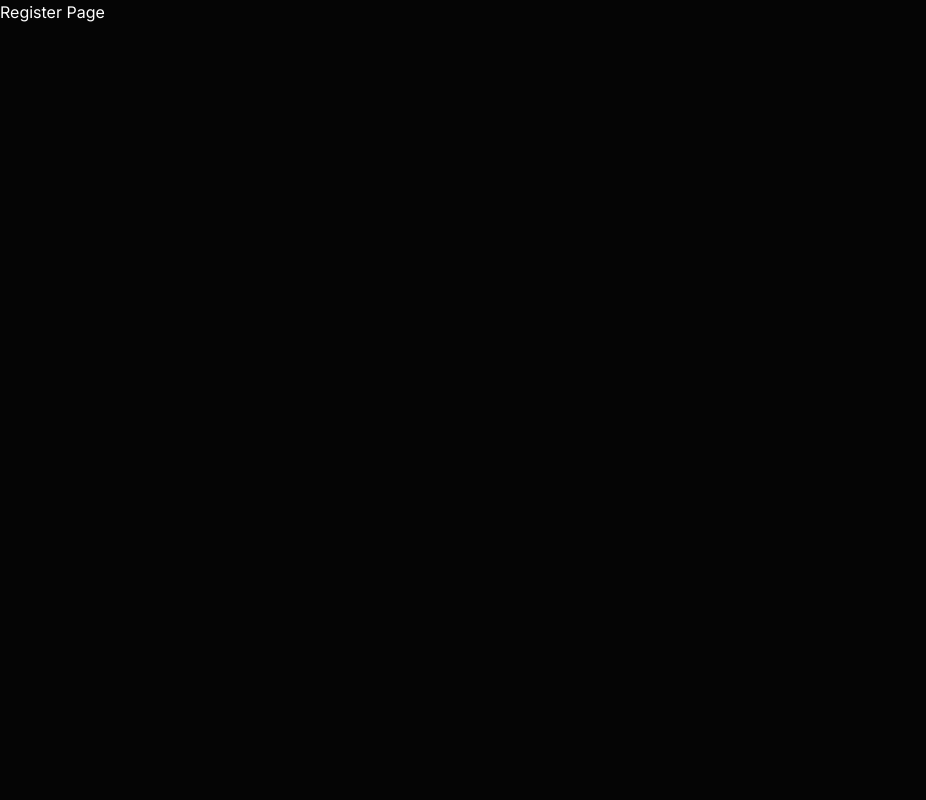
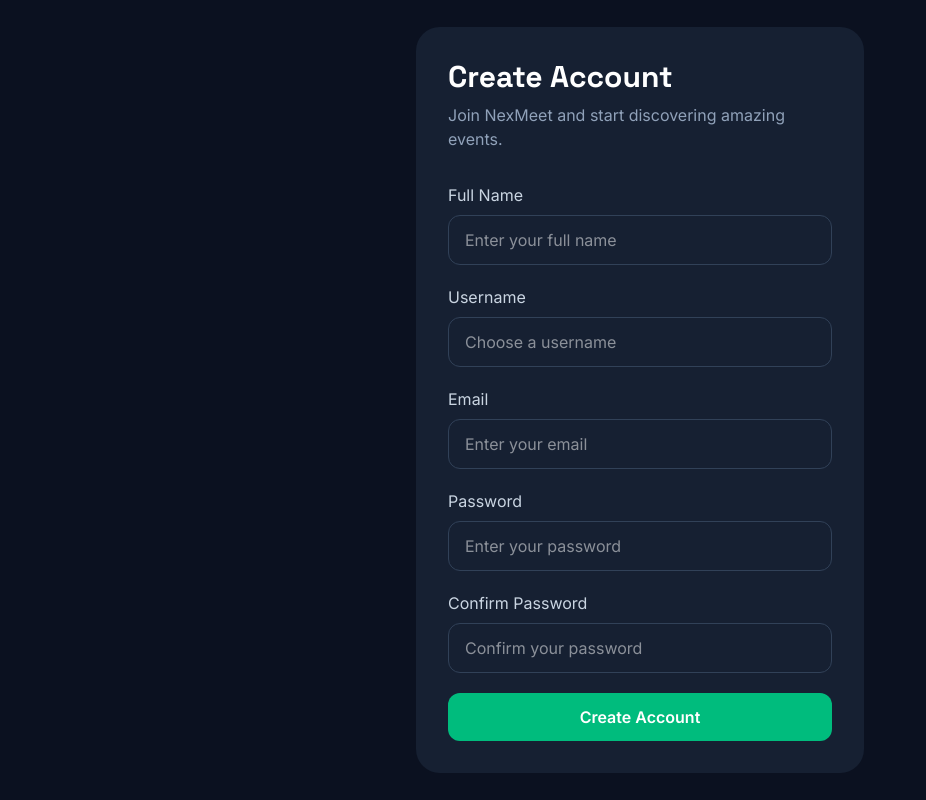
Before and after one commit to Ayush0425/NexMeet, a React (Vite) app in the folder client/: page /register in a window 1280 px wide. Shown: the whole page, without its empty margins (0-926 px from the left). Built offline with nearby package versions, Linux system fonts and the light colour scheme; no server answers.

Commit message:
implement event details and user registration

```diff
--- a/client/package.json
+++ b/client/package.json
@@ -10,17 +10,17 @@
     "preview": "vite preview"
   },
   "dependencies": {
-    "@hookform/resolvers": "^5.5.7",
+    "@hookform/resolvers": "^5.7.1",
     "@tailwindcss/vite": "^4.3.3",
     "@tanstack/react-query": "^5.101.4",
-    "axios": "^1.18.1",
+    "axios": "^1.19.0",
     "class-variance-authority": "^0.7.1",
     "clsx": "^2.1.1",
     "framer-motion": "^12.43.0",
     "lucide-react": "^1.28.0",
     "react": "^19.2.7",
     "react-dom": "^19.2.7",
-    "react-hook-form": "^7.83.0",
+    "react-hook-form": "^7.84.0",
     "react-icons": "^5.7.0",
     "react-router-dom": "^7.18.2",
     "sonner": "^2.0.7",
--- /dev/null
+++ b/client/src/features/auth/LoginForm/LoginForm.tsx
@@ -0,0 +1,88 @@
+import { useForm } from "react-hook-form";
+import { zodResolver } from "@hookform/resolvers/zod";
+import { loginUser } from "../../../services/auth/auth.service";
+import {
+  loginSchema,
+  type LoginFormData,
+} from "../../../validators/auth/auth.schema";
+
+function LoginForm() {
+  const {
+    register,
+    handleSubmit,
+    formState: { errors, isSubmitting },
+  } = useForm<LoginFormData>({
+    resolver: zodResolver(loginSchema),
+  });
+
+  const onSubmit = async (data: LoginFormData) => {
+  try {
+    const response = await loginUser(data);
+
+    console.log(response);
+
+    alert("Login Successful!");
+
+    // Next we'll save JWT and redirect
+  } catch (error) {
+    console.error(error);
+
+    alert("Invalid email or password");
+  }
+};
+
+  return (
+    <form
+      onSubmit={handleSubmit(onSubmit)}
+      className="space-y-6"
+    >
+      <div>
+        <label className="mb-2 block text-sm text-slate-300">
+          Email
+        </label>
+
+        <input
+          {...register("email")}
+          type="email"
+          placeholder="Enter your email"
+          className="w-full rounded-xl border border-slate-700 bg-[#162032] px-4 py-3 text-white outline-none transition focus:border-emerald-500"
+        />
+
+        {errors.email && (
+          <p className="mt-2 text-sm text-red-500">
+            {errors.email.message}
+          </p>
+        )}
+      </div>
+
+      <div>
+        <label className="mb-2 block text-sm text-slate-300">
+          Password
+        </label>
+
+        <input
+          {...register("password")}
+          type="password"
+          placeholder="Enter your password"
+          className="w-full rounded-xl border border-slate-700 bg-[#162032] px-4 py-3 text-white outline-none transition focus:border-emerald-500"
+        />
+
+        {errors.password && (
+          <p className="mt-2 text-sm text-red-500">
+            {errors.password.message}
+          </p>
+        )}
+      </div>
+
+      <button
+        type="submit"
+        disabled={isSubmitting}
+        className="w-full rounded-xl bg-emerald-500 py-3 font-semibold text-white transition hover:bg-emerald-600 disabled:opacity-50"
+      >
+        {isSubmitting ? "Signing In..." : "Sign In"}
+      </button>
+    </form>
+  );
+}
+
+export default LoginForm;
--- /dev/null
+++ b/client/src/features/auth/RegisterForm/RegisterForm.tsx
@@ -0,0 +1,155 @@
+import { useForm } from "react-hook-form";
+import { zodResolver } from "@hookform/resolvers/zod";
+
+import {
+  registerSchema,
+  type RegisterFormData,
+} from "../../../validators/auth/auth.schema";
+
+import { registerUser } from "../../../services/auth/auth.service";
+
+function RegisterForm() {
+  const {
+    register,
+    handleSubmit,
+    formState: { errors, isSubmitting },
+  } = useForm<RegisterFormData>({
+    resolver: zodResolver(registerSchema),
+  });
+
+  const onSubmit = async (data: RegisterFormData) => {
+    try {
+      // Remove confirmPassword before sending to backend
+      const { confirmPassword, ...payload } = data;
+
+      const response = await registerUser(payload);
+
+      console.log(response);
+
+      alert("Registration Successful!");
+    } catch (error: any) {
+      console.error(error);
+
+      console.log(error.response?.data);
+
+      alert(error.response?.data?.message || "Registration Failed!");
+    }
+  };
+
+  return (
+    <form
+      onSubmit={handleSubmit(onSubmit)}
+      className="space-y-5"
+    >
+      {/* Full Name */}
+      <div>
+        <label className="mb-2 block text-slate-300">
+          Full Name
+        </label>
+
+        <input
+          {...register("fullName")}
+          className="w-full rounded-xl border border-slate-700 bg-[#162032] px-4 py-3 text-white outline-none transition focus:border-emerald-500"
+          placeholder="Enter your full name"
+        />
+
+        {errors.fullName && (
+          <p className="mt-1 text-sm text-red-500">
+            {errors.fullName.message}
+          </p>
+        )}
+      </div>
+
+      {/* Username */}
+      <div>
+        <label className="mb-2 block text-slate-300">
+          Username
+        </label>
+
+        <input
+          {...register("username")}
+          className="w-full rounded-xl border border-slate-700 bg-[#162032] px-4 py-3 text-white outline-none transition focus:border-emerald-500"
+          placeholder="Choose a username"
+        />
+
+        {errors.username && (
+          <p className="mt-1 text-sm text-red-500">
+            {errors.username.message}
+          </p>
+        )}
+      </div>
+
+      {/* Email */}
+      <div>
+        <label className="mb-2 block text-slate-300">
+          Email
+        </label>
+
+        <input
+          {...register("email")}
+          type="email"
+          className="w-full rounded-xl border border-slate-700 bg-[#162032] px-4 py-3 text-white outline-none transition focus:border-emerald-500"
+          placeholder="Enter your email"
+        />
+
+        {errors.email && (
+          <p className="mt-1 text-sm text-red-500">
+            {errors.email.message}
+          </p>
+        )}
+      </div>
+
+      {/* Password */}
+      <div>
+        <label className="mb-2 block text-slate-300">
+          Password
+        </label>
+
+        <input
+          {...register("password")}
+          type="password"
+          className="w-full rounded-xl border border-slate-700 bg-[#162032] px-4 py-3 text-white outline-none transition focus:border-emerald-500"
+          placeholder="Enter your password"
+        />
+
+        {errors.password && (
+          <p className="mt-1 text-sm text-red-500">
+            {errors.password.message}
+          </p>
+        )}
+      </div>
+
+      {/* Confirm Password */}
+      <div>
+        <label className="mb-2 block text-slate-300">
+          Confirm Password
+        </label>
+
+        <input
+          {...register("confirmPassword")}
+          type="password"
+          className="w-full rounded-xl border border-slate-700 bg-[#162032] px-4 py-3 text-white outline-none transition focus:border-emerald-500"
+          placeholder="Confirm your password"
+        />
+
+        {errors.confirmPassword && (
+          <p className="mt-1 text-sm text-red-500">
+            {errors.confirmPassword.message}
+          </p>
+        )}
+      </div>
+
+      <button
+        type="submit"
+        disabled={isSubmitting}
+        className="w-full rounded-xl bg-emerald-500 py-3 font-semibold text-white transition hover:bg-emerald-600 disabled:cursor-not-allowed disabled:opacity-50"
+      >
+        {isSubmitting
+          ? "Creating Account..."
+          : "Create Account"}
+      </button>
+    </form>
+  );
+}
+
+export default RegisterForm;
--- /dev/null
+++ b/client/src/lib/axios.ts
@@ -0,0 +1,8 @@
+import axios from "axios";
+
+const api = axios.create({
+  baseURL: import.meta.env.VITE_API_URL,
+  withCredentials: true,
+});
+
+export default api;
--- a/client/src/pages/Login/LoginPage.tsx
+++ b/client/src/pages/Login/LoginPage.tsx
@@ -1,5 +1,21 @@
+import LoginForm from "../../features/auth/LoginForm/LoginForm";
+
 function LoginPage() {
-  return <div>Login Page</div>;
+  return (
+    <main className="flex min-h-screen items-center justify-center bg-[#0B1120] px-6">
+      <div className="w-full max-w-md rounded-3xl bg-[#162032] p-8">
+        <h1 className="mb-2 text-3xl font-bold text-white">
+          Welcome Back
+        </h1>
+
+        <p className="mb-8 text-slate-400">
+          Sign in to continue to NexMeet.
+        </p>
+
+        <LoginForm />
+      </div>
+    </main>
+  );
 }
 
 export default LoginPage;
--- a/client/src/pages/Register/RegisterPage.tsx
+++ b/client/src/pages/Register/RegisterPage.tsx
@@ -1,5 +1,21 @@
+import RegisterForm from "../../features/auth/RegisterForm/RegisterForm";
+
 function RegisterPage() {
-  return <div>Register Page</div>;
+  return (
+    <main className="flex min-h-screen items-center justify-center bg-[#0B1120] px-6">
+      <div className="w-full max-w-md rounded-3xl bg-[#162032] p-8">
+        <h1 className="mb-2 text-3xl font-bold text-white">
+          Create Account
+        </h1>
+
+        <p className="mb-8 text-slate-400">
+          Join NexMeet and start discovering amazing events.
+        </p>
+
+        <RegisterForm />
+      </div>
+    </main>
+  );
 }
 
 export default RegisterPage;
--- /dev/null
+++ b/client/src/services/auth/auth.service.ts
@@ -0,0 +1,13 @@
+import api from "../../lib/axios";
+
+export const registerUser = async (data: unknown) => {
+  const response = await api.post("/auth/register", data);
+
+  return response.data;
+};
+
+export const loginUser = async (data: unknown) => {
+  const response = await api.post("/auth/login", data);
+
+  return response.data;
+};
--- /dev/null
+++ b/client/src/validators/auth/auth.schema.ts
@@ -0,0 +1,55 @@
+import { z } from "zod";
+
+// ======================
+// Login Schema
+// ======================
+export const loginSchema = z.object({
+  email: z
+    .string()
+    .min(1, "Email is required")
+    .email("Invalid email address"),
+
+  password: z
+    .string()
+    .min(6, "Password must be at least 6 characters"),
+});
+
+export type LoginFormData = z.infer<typeof loginSchema>;
+
+// ======================
+// Register Schema
+// ======================
+export const registerSchema = z
+  .object({
+    fullName: z
+      .string()
+      .min(3, "Full name must be at least 3 characters"),
+
+    username: z
+      .string()
+      .min(3, "Username must be at least 3 characters")
+      .max(20, "Username cannot exceed 20 characters")
+      .regex(
+        /^[a-zA-Z0-9_]+$/,
+        "Username can only contain letters, numbers and underscores"
+      ),
+
+    email: z
+      .string()
+      .min(1, "Email is required")
+      .email("Invalid email"),
+
+    password: z
+      .string()
+      .min(6, "Password must be at least 6 characters"),
+
+    confirmPassword: z
+      .string()
+      .min(6, "Confirm your password"),
+  })
+  .refine((data) => data.password === data.confirmPassword, {
+    message: "Passwords do not match",
+    path: ["confirmPassword"],
+  });
+
+export type RegisterFormData = z.infer<typeof registerSchema>;
```
Also changed, not shown: client/src/pages/Login/index.ts (added), client/src/pages/Register/index.ts (added), 1 other file (tests, documents, lock files or other folders).
